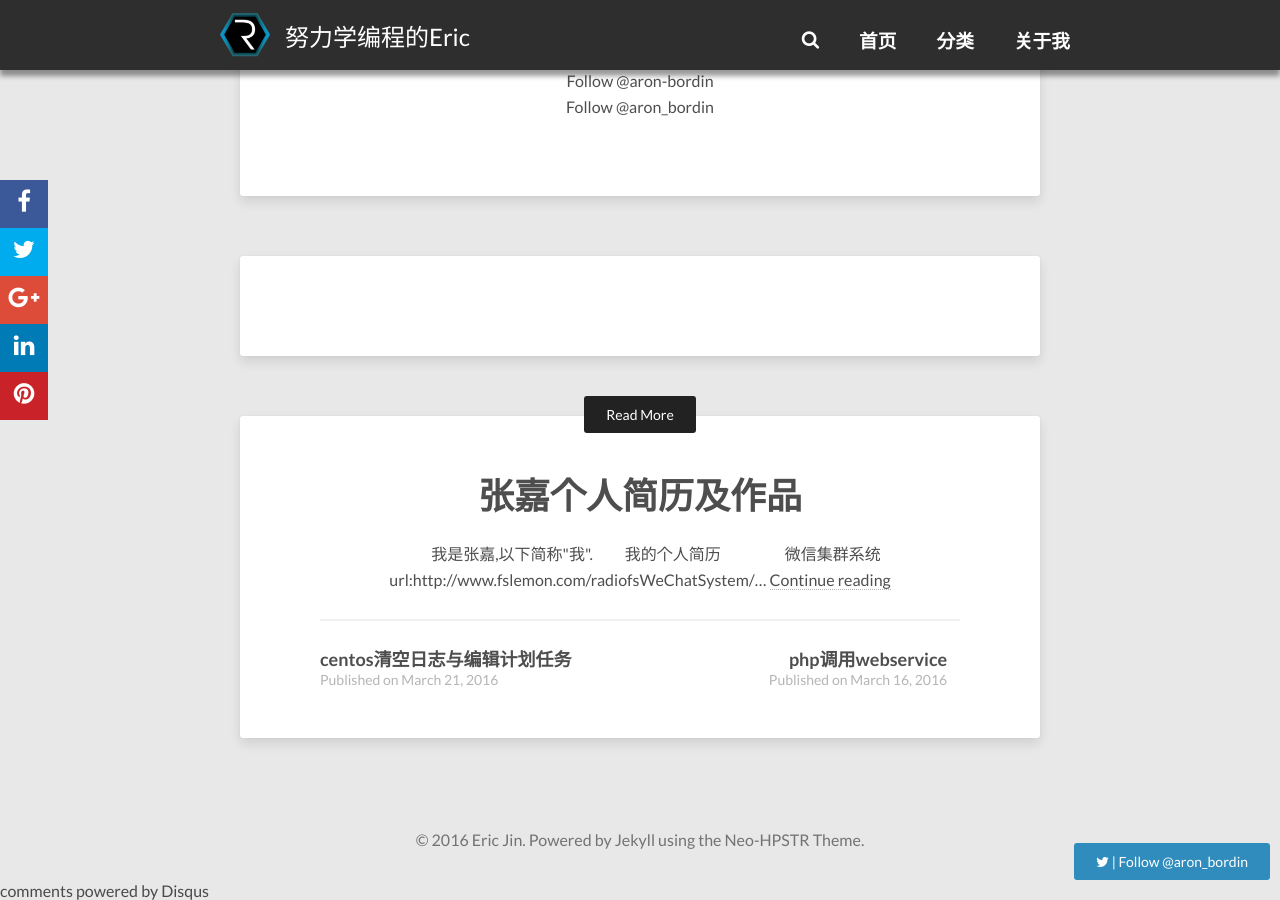
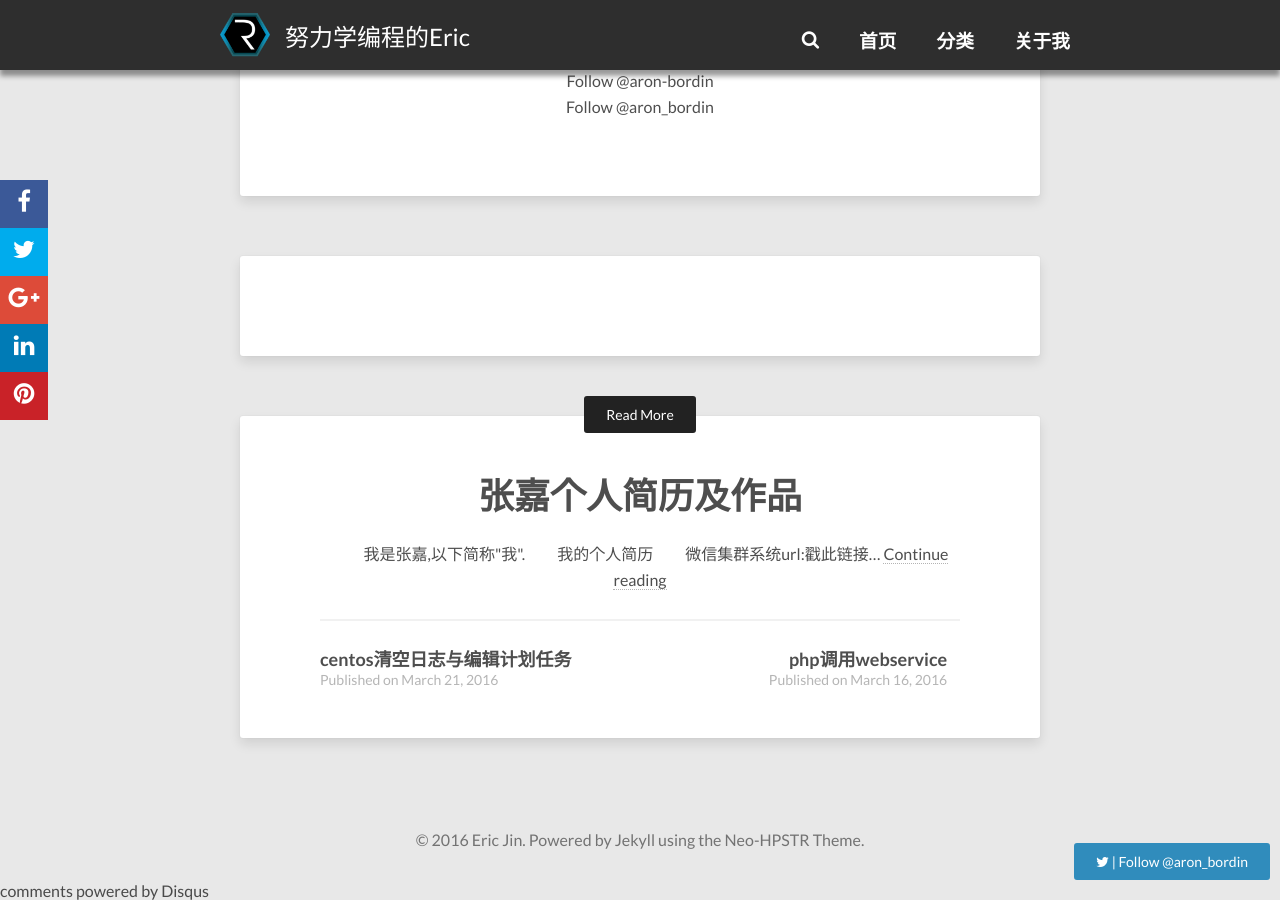
Before and after one commit to 352512482/Eric, a Jekyll site: the page built from _posts/2016-03-10-转一篇关于AIphaGo的文章.markdown, in a window 1280 px wide and 900 px high, scrolled down 1057 px. Built offline with Jekyll 4.4.1, drawn with Linux system fonts in a browser that asks for light colours; nearby versions of some CDN libraries; comment, search, counter and statistics services are not loaded.

Commit message:
提交新文章

```diff
--- a/_posts/2016-04-10-UI设计作品.markdown
+++ b/_posts/2016-04-10-UI设计作品.markdown
@@ -8,5 +8,5 @@ category: UI设计
 　　我是张嘉,以下简称"我".<br />
 　　我的个人简历<br />
 　　<img src="/eric/images/UIdesigner-ZJ.jpg" />
-　　微信集群系统url:http://www.fslemon.com/radiofsWeChatSystem/
+微信集群系统url:<a href="http://www.fslemon.com/radiofsWeChatSystem/" target="_blank">戳此链接</a>
 </p>
```
